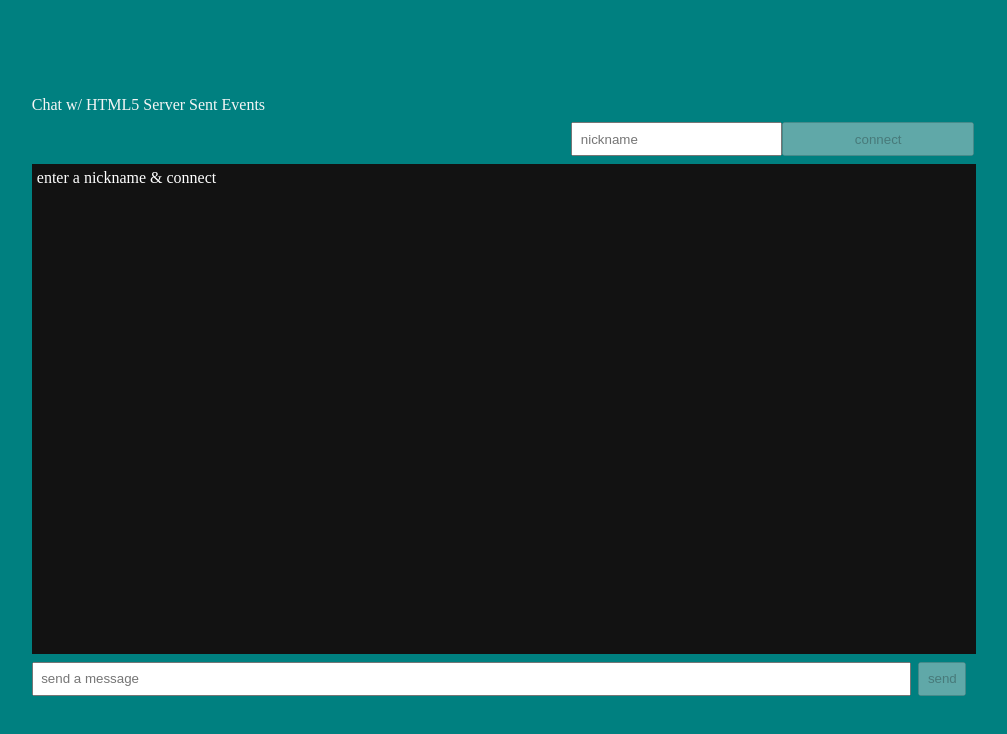
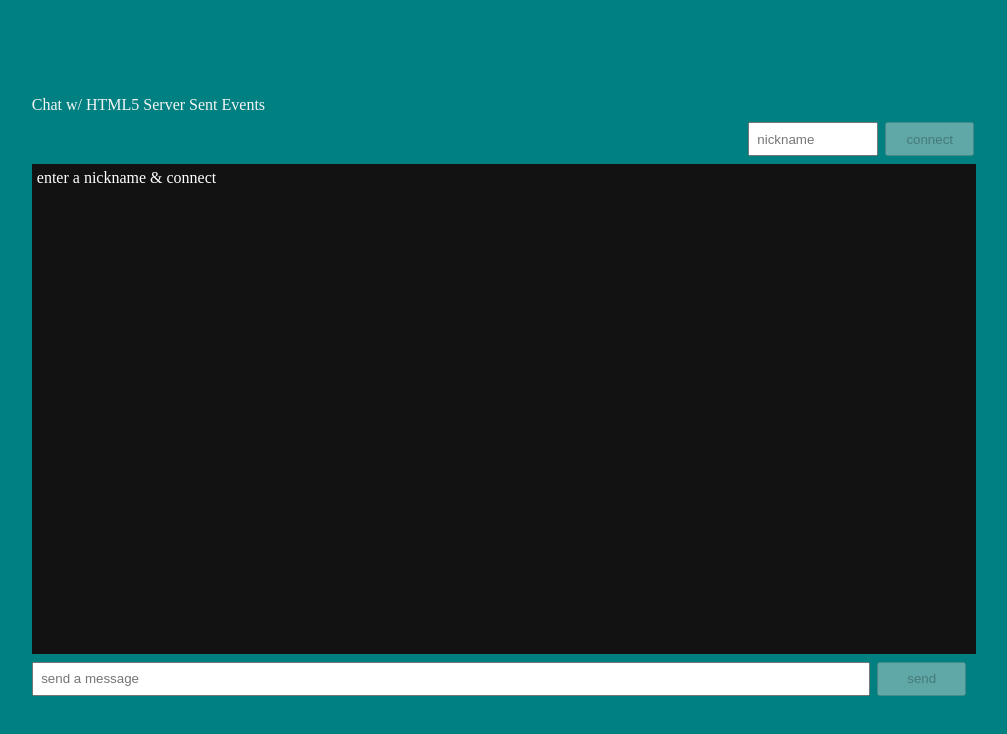
Before and after one commit to debauchery1st/example-sse, a React (Create React App) app in the folder client/: page / in a window 1280 px wide. Shown: the top 734 px of the page, without its empty margins (133-1140 px from the left). Built offline with nearby package versions, Linux system fonts and the light colour scheme.

Commit message:
fix word-wrap

```diff
--- a/client/src/Message.jsx
+++ b/client/src/Message.jsx
@@ -1,7 +1,7 @@
 import React from "react";
 
 const Message = (props) => {
-  return <pre>{`<${props.u || "system"}/> ${props.message}`}</pre>;
+  return <pre>{`<${props.u || "system"}> ${props.message}`}</pre>;
 };
 
 export default Message;
--- a/client/src/index.css
+++ b/client/src/index.css
@@ -31,6 +31,7 @@ code {
 }
 
 .chat-div-messages {
+  display: flex;
   height: 60vh;
   width: 73vw;
   background-color: #121212;
@@ -45,25 +46,26 @@ code {
 }
 .chat-form-input {
   flex-grow: 1;
-  /* width: 60vw; */
   padding: 1ch;
-  /* margin: 1ch 0; */
 }
 .chat-form-btn {
+  width: 12ch;
   padding: 1ch;
   margin-left: 1ch;
 }
 
 .chat-input-name {
-  width: 15vw;
+  width: 15ch;
   padding: 1ch;
 }
 
 .chat-btn-connect {
-  width: 15vw;
+  width: 12ch;
+  margin-left: 1ch;
 }
 .chat-btn-disconnect {
-  width: 15vw;
+  width: 12ch;
+  margin-left: 1ch;
 }
 .chat-div-login {
   display: flex;
@@ -75,3 +77,11 @@ code {
 .chat-div-title {
   font-size: 1rem;
 }
+
+pre {
+  overflow-x: auto;
+  white-space: pre-wrap;
+  white-space: -moz-pre-wrap;
+  white-space: -pre-wrap;
+  white-space: -o-pre-wrap;
+}
```
